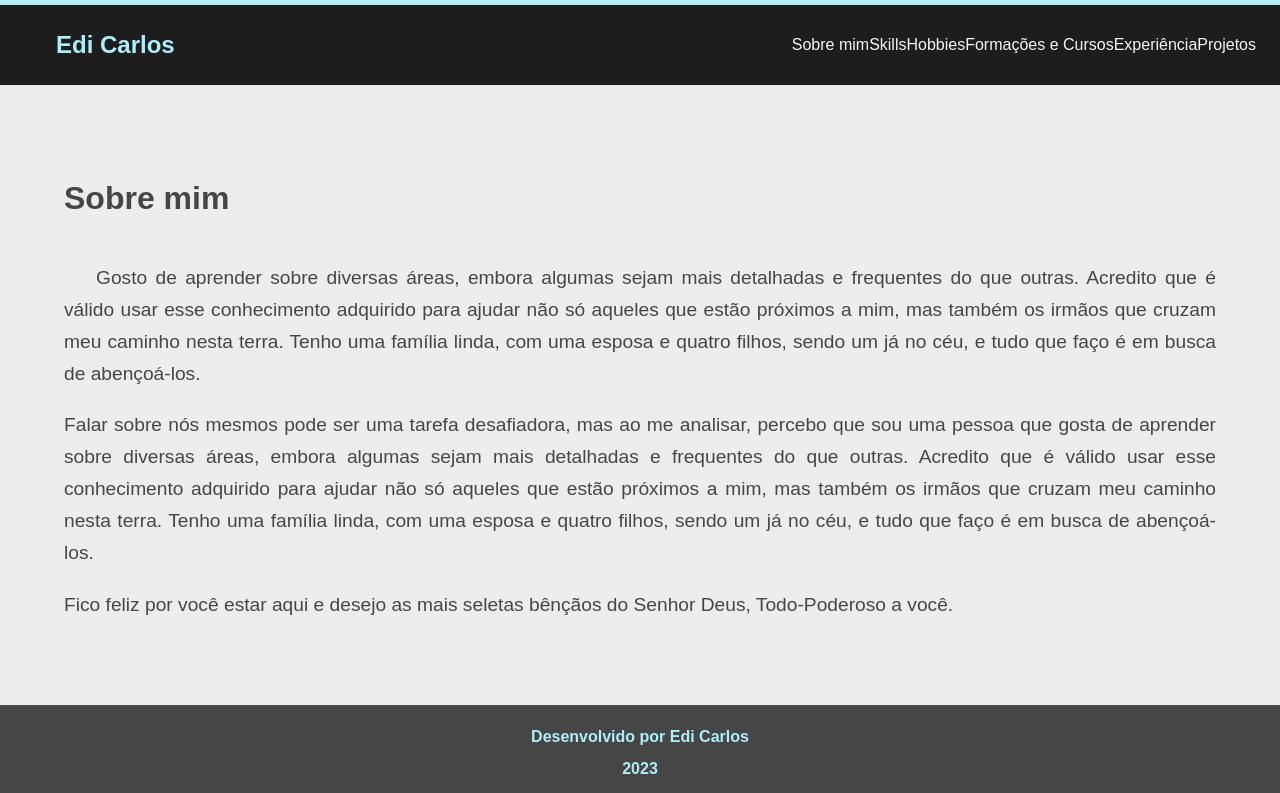
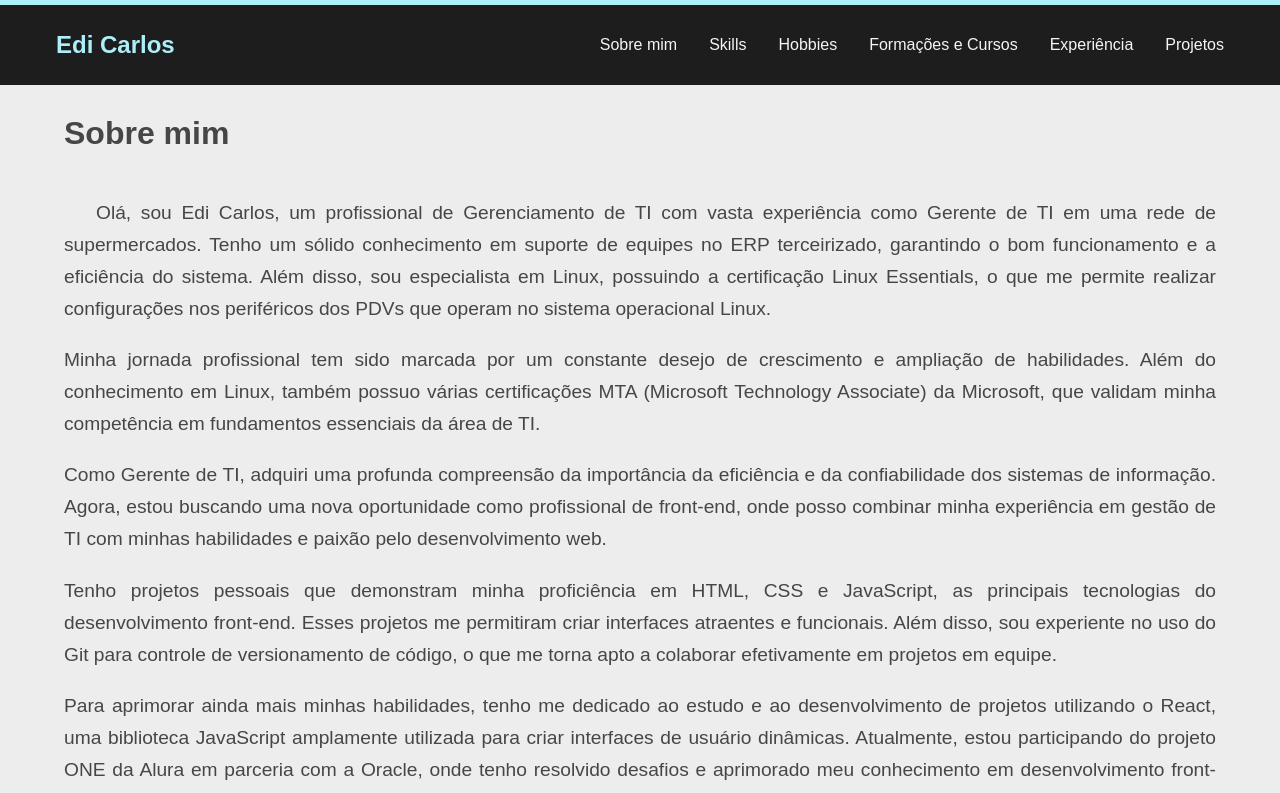
Before and after one commit to ediCarlosSilva/edicarlossilva.github.io, a React (Create React App) app: page /SobreMim in a window 1280 px wide. Shown: the top 793 px of the page. Built offline with nearby package versions, Linux system fonts and the light colour scheme; the HTML template or start-up script is replaced by a standard one.

Commit message:
ajuste para exibição de celular

```diff
--- a/src/components/Menu/Menu.css
+++ b/src/components/Menu/Menu.css
@@ -37,7 +37,7 @@ section.menu {
 }
 
 .menu__list__item {
-    /* margin-right: 2rem; */
+    margin-right: 2rem;
 }
 
 @media (max-width: 768px) {
@@ -82,4 +82,8 @@ section.menu {
         padding-left: 0;
         justify-content: space-around;
     }
+
+    .menu__list__item {
+        margin-right: 0;
+    }
 }
--- a/src/pages/SobreMim/SobreMim.css
+++ b/src/pages/SobreMim/SobreMim.css
@@ -1,6 +1,6 @@
 section.about {
     width: 90%;
-    height: calc(100vh - 180px);
+    /* height: calc(100vh - 180px); */
     margin: 0 auto;
     display: flex;
     /* flex-direction: column; */
--- a/src/pages/SobreMim/index.jsx
+++ b/src/pages/SobreMim/index.jsx
@@ -5,19 +5,12 @@ export default function SobreMim() {
     <section className="about" id="sobremim">
       <div className="about__container">
         <h3 className="about__title">Sobre mim</h3>
-        <p className="about__paragraph">Gosto de aprender sobre diversas áreas, embora algumas sejam mais
-          detalhadas e frequentes do que outras. Acredito que é válido usar esse conhecimento adquirido para
-          ajudar não só aqueles que estão próximos a mim, mas também os irmãos que cruzam meu caminho nesta
-          terra. Tenho uma família linda, com uma esposa e quatro filhos, sendo um já no céu, e tudo que faço
-          é em busca de abençoá-los.</p>
-        <p className="about__paragraph">Falar sobre nós mesmos pode ser uma tarefa desafiadora, mas ao me analisar,
-          percebo que sou uma pessoa que gosta de aprender sobre diversas áreas, embora algumas sejam mais
-          detalhadas e frequentes do que outras. Acredito que é válido usar esse conhecimento adquirido para
-          ajudar não só aqueles que estão próximos a mim, mas também os irmãos que cruzam meu caminho nesta
-          terra. Tenho uma família linda, com uma esposa e quatro filhos, sendo um já no céu, e tudo que faço
-          é em busca de abençoá-los.</p>
-        <p className="about__paragraph">Fico feliz por você estar aqui e desejo as mais seletas bênçãos do Senhor
-          Deus, Todo-Poderoso a você.</p>
+        <p className="about__paragraph">Olá, sou Edi Carlos, um profissional de Gerenciamento de TI com vasta experiência como Gerente de TI em uma rede de supermercados. Tenho um sólido conhecimento em suporte de equipes no ERP terceirizado, garantindo o bom funcionamento e a eficiência do sistema. Além disso, sou especialista em Linux, possuindo a certificação Linux Essentials, o que me permite realizar configurações nos periféricos dos PDVs que operam no sistema operacional Linux.</p>
+        <p className="about__paragraph">Minha jornada profissional tem sido marcada por um constante desejo de crescimento e ampliação de habilidades. Além do conhecimento em Linux, também possuo várias certificações MTA (Microsoft Technology Associate) da Microsoft, que validam minha competência em fundamentos essenciais da área de TI.</p>
+        <p className="about__paragraph">Como Gerente de TI, adquiri uma profunda compreensão da importância da eficiência e da confiabilidade dos sistemas de informação. Agora, estou buscando uma nova oportunidade como profissional de front-end, onde posso combinar minha experiência em gestão de TI com minhas habilidades e paixão pelo desenvolvimento web.</p>
+        <p className="about__paragraph">Tenho projetos pessoais que demonstram minha proficiência em HTML, CSS e JavaScript, as principais tecnologias do desenvolvimento front-end. Esses projetos me permitiram criar interfaces atraentes e funcionais. Além disso, sou experiente no uso do Git para controle de versionamento de código, o que me torna apto a colaborar efetivamente em projetos em equipe.</p>
+        <p className="about__paragraph">Para aprimorar ainda mais minhas habilidades, tenho me dedicado ao estudo e ao desenvolvimento de projetos utilizando o React, uma biblioteca JavaScript amplamente utilizada para criar interfaces de usuário dinâmicas. Atualmente, estou participando do projeto ONE da Alura em parceria com a Oracle, onde tenho resolvido desafios e aprimorado meu conhecimento em desenvolvimento front-end.</p>
+        <p className="about__paragraph">Estou confiante em minha capacidade de enfrentar desafios, aprender rapidamente e entregar resultados excepcionais.</p>
       </div>
     </section>
   )
```
